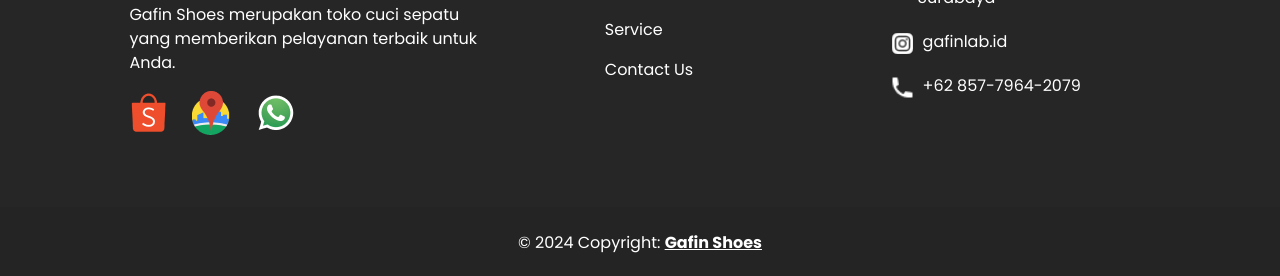
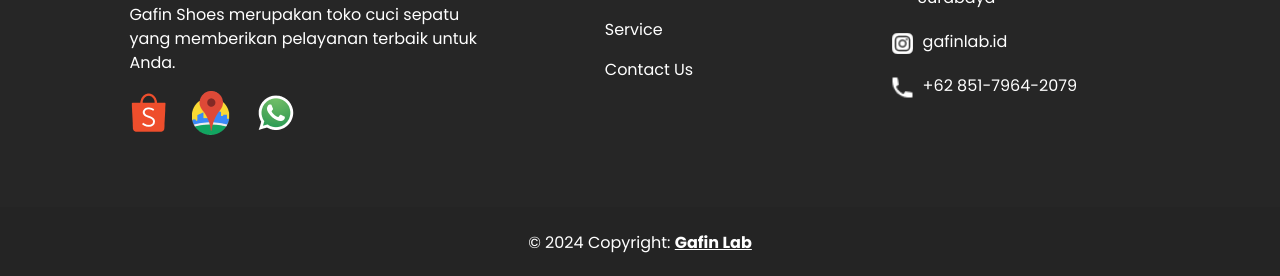
Before and after one commit to AdityaWjy/gafin-app, a Vue app: page / in a window 1280 px wide. Shown: the part 975-1251 px from the top of the page. Built offline with nearby package versions, Linux system fonts and the light colour scheme.

Commit message:
fix link whatsapp client

```diff
--- a/src/components/footer.vue
+++ b/src/components/footer.vue
@@ -47,7 +47,7 @@
                   />
                 </a>
 
-                <a href="https://wa.me/+6285779642079" target="_blank">
+                <a href="https://wa.me/+6285179642079" target="_blank">
                   <img
                     src="../assets/images/Social/whatsapp.png"
                     alt="Whatsapp"
@@ -144,7 +144,7 @@
               </a>
 
               <a
-                href="https://wa.me/+6285779642079"
+                href="https://wa.me/+6285179642079"
                 target="_blank"
                 class="block text-decoration-none text-white d-xl-flex align-items-center justify-align-center gap-2"
               >
@@ -154,7 +154,7 @@
                   class="mb-2"
                   width="25"
                 />
-                <p class="text-center text-xl-start pt-1">+62 857-7964-2079</p>
+                <p class="text-center text-xl-start pt-1">+62 851-7964-2079</p>
               </a>
             </div>
             <!-- Grid column -->
@@ -170,8 +170,8 @@
         style="background-color: rgba(0, 0, 0, 0.05)"
       >
         © 2024 Copyright:
-        <a class="text-reset fw-bold" href="https://wa.me/+6285779642079"
-          >Gafin Shoes</a
+        <a class="text-reset fw-bold" href="https://wa.me/+6285179642079"
+          >Gafin Lab</a
         >
       </div>
       <!-- Copyright -->
```
